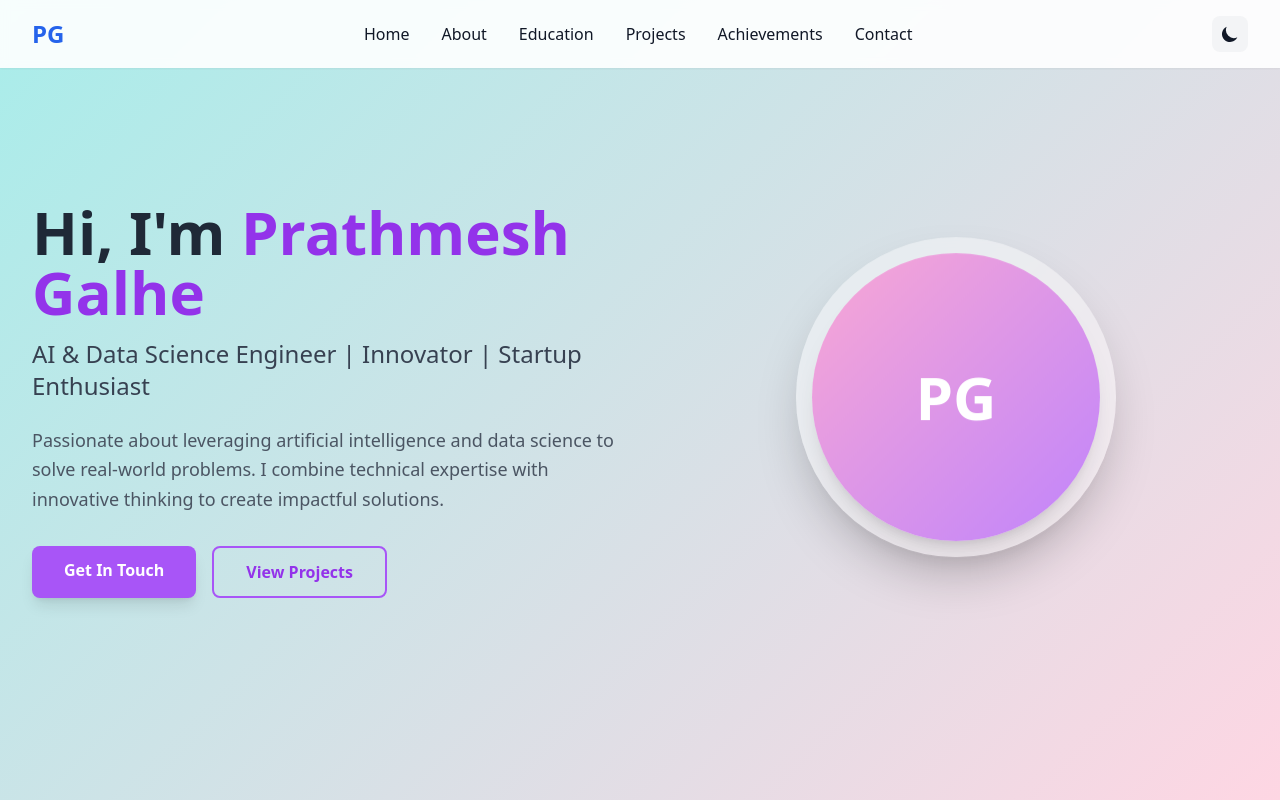
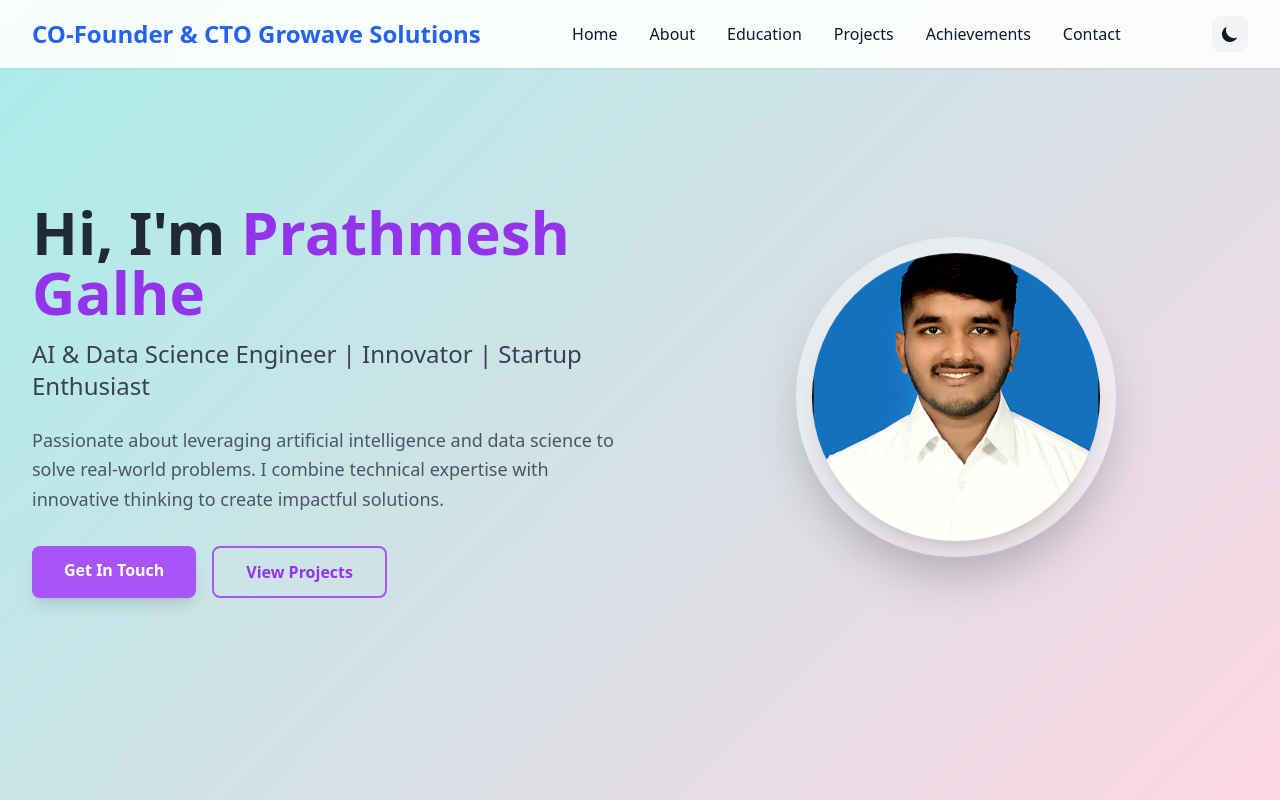
Before and after one commit to Prathmeshgalhe/prathmeshgalhe.github.io, a plain HTML site: page index.html in a window 1280 px wide. Shown: the top 800 px of the page. Drawn offline with nearby package versions, Linux system fonts and the light colour scheme.

Commit message:
Update index.html

```diff
--- a/index.html
+++ b/index.html
@@ -45,7 +45,7 @@
     <nav class="fixed top-0 w-full bg-white/90 dark:bg-gray-900/90 backdrop-blur-sm z-50 shadow-sm">
         <div class="max-w-7xl mx-auto px-4 sm:px-6 lg:px-8">
             <div class="flex justify-between items-center py-4">
-                <div class="text-2xl font-bold text-blue-600 dark:text-blue-400">PG</div>
+                <div class="text-2xl font-bold text-blue-600 dark:text-blue-400">CO-Founder & CTO Growave Solutions</div>
                 <div class="hidden md:flex space-x-8">
                     <a href="#home" class="hover:text-blue-600 dark:hover:text-blue-400 transition-colors">Home</a>
                     <a href="#about" class="hover:text-blue-600 dark:hover:text-blue-400 transition-colors">About</a>
@@ -87,14 +87,11 @@
                             View Projects
                         </a>
                     </div>
-                </div>
-                <div class="flex justify-center animate-float">
-                    <div class="w-80 h-80 bg-white/40 rounded-full flex items-center justify-center backdrop-blur-sm shadow-2xl">
-                        <div class="w-72 h-72 bg-gradient-to-br from-pink-300 to-purple-400 rounded-full flex items-center justify-center text-6xl font-bold text-white shadow-xl">
-                            PG
-                        </div>
-                    </div>
-                </div>
+                </div><div class="flex justify-center animate-float">
+    <div class="w-80 h-80 bg-white/40 rounded-full flex items-center justify-center backdrop-blur-sm shadow-2xl overflow-hidden">
+        <img src="Galhe%20Prathamesh%20Dattatray.jpg" alt="Prathmesh Galhe" class="w-72 h-72 object-cover rounded-full shadow-xl">
+    </div>
+</div>
             </div>
         </div>
     </section>
@@ -376,9 +373,7 @@
                         <button type="submit" class="w-full bg-gradient-to-r from-purple-500 to-pink-500 hover:from-purple-600 hover:to-pink-600 text-white py-3 rounded-lg font-semibold transition-all shadow-lg">
                             Send Message
                         </button>
-                        <p class="text-sm text-gray-600 mt-4 text-center bg-yellow-100 p-2 rounded-lg">
-                            <strong>Demo Form:</strong> This is a sample contact form. In a real implementation, you would need backend integration to send emails.
-                        </p>
+
                     </form>
                 </div>
             </div>
@@ -389,7 +384,7 @@
     <footer class="bg-gray-900 text-white py-12">
         <div class="max-w-7xl mx-auto px-4 sm:px-6 lg:px-8 text-center">
             <div class="text-2xl font-bold mb-4">Prathmesh Galhe</div>
-            <p class="text-gray-400 mb-6">AI & Data Science Engineer | Innovator | Startup Enthusiast</p>
+            <p class="text-gray-400 mb-6">CO-Founder & CTO Growave Solutions | AI & Data Science Engineer | Innovator | Startup Enthusiast</p>
             <p class="text-gray-500">&copy; 2025 Prathmesh Galhe. All rights reserved.</p>
         </div>
     </footer>
```
